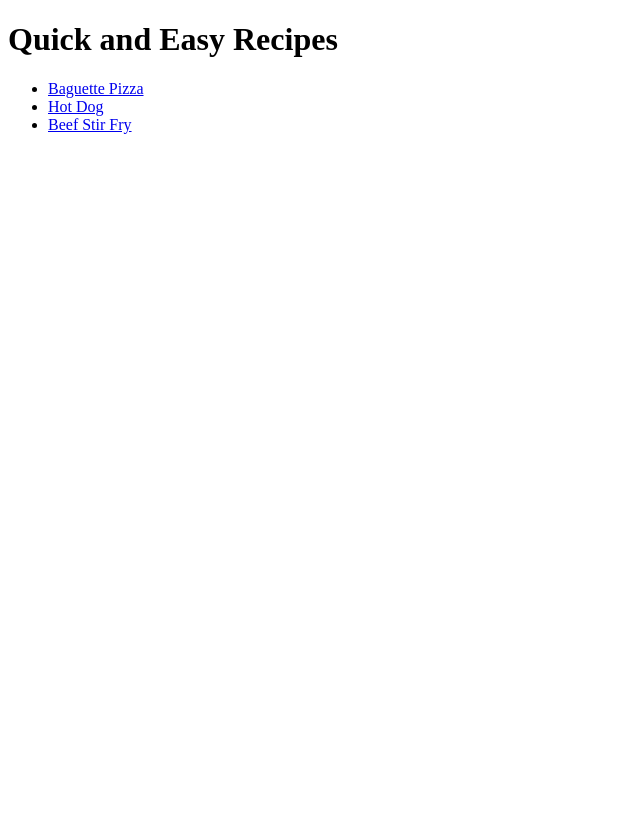
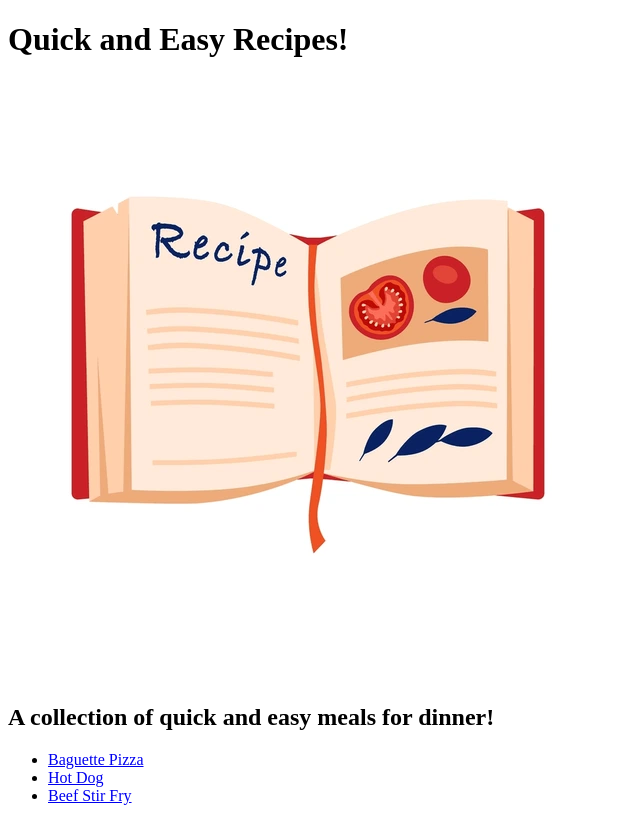
Before and after one commit to alvaroderas/recipes-website, a plain HTML site: page index.html in a window 1280 px wide. Shown: the whole page, without its empty margins (0-640 px from the left). Before the commit the page ends 800 px from the top, so only its background shows below. Drawn offline with Linux system fonts and the light colour scheme.

Commit message:
Add cookbook image to homepage

```diff
--- a/index.html
+++ b/index.html
@@ -6,7 +6,9 @@
     </head>
 
     <body>
-        <h1>Quick and Easy Recipes</h1>
+        <h1>Quick and Easy Recipes!</h1>
+        <img src="images/cookbook.jpg" alt="A Cartoon Cookbook">
+        <h2>A collection of quick and easy meals for dinner!</h2>
         <ul>
             <li><a href="recipes/baguettepizza.html">Baguette Pizza</a></li>
             <li><a href="recipes/hotdog.html">Hot Dog</a></li>
```
Also changed, not shown: images/cookbook.jpg (added).
